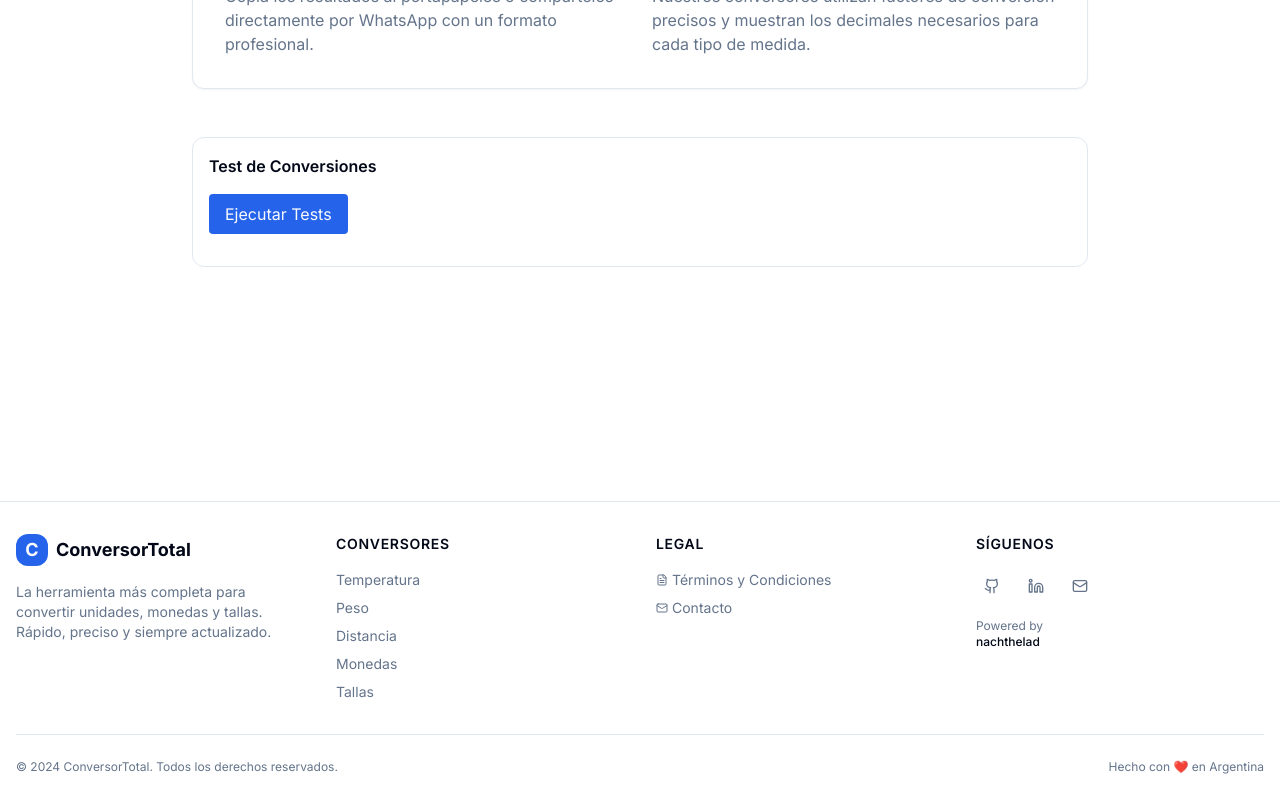
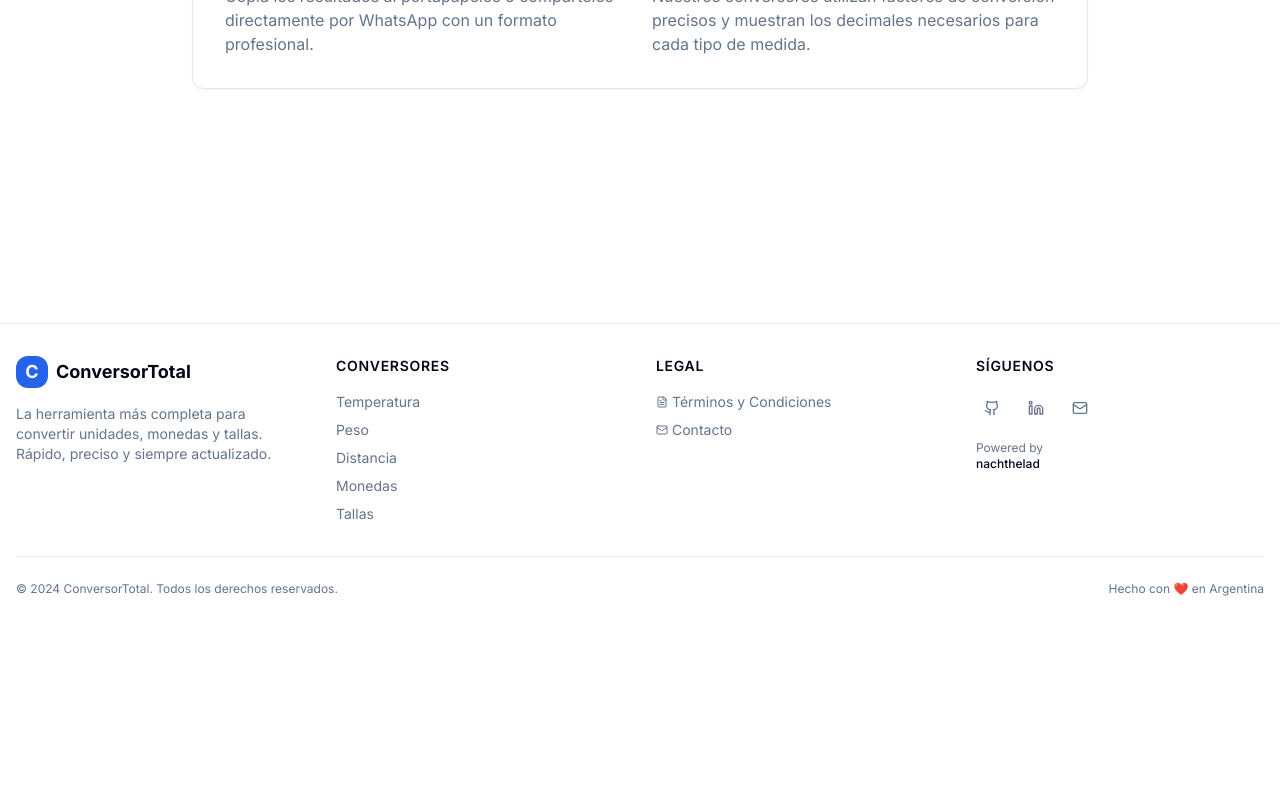
Before and after one commit to nachthelad/ConversorTotal, a Next.js app: page /unidades in a window 1280 px wide. Shown: the part 3200-4007 px from the top of the page. After the commit the page ends 3829 px from the top, so only its background shows below. Built offline with nearby package versions, Linux system fonts and the light colour scheme.

Commit message:
chore: remove unused test component and clean up page
Cleaned up page with consistent design and distributed ad spaces

#VERCEL_SKIP

Co-authored-by: Ignacio Ventura <113107710+nachthelad@users.noreply.github.com>

```diff
--- a/app/unidades/page.tsx
+++ b/app/unidades/page.tsx
@@ -7,7 +7,6 @@ import { AreaConverterFlexible } from "@/components/area-converter-flexible"
 import { SpeedConverterFlexible } from "@/components/speed-converter-flexible"
 import { TimeConverterFlexible } from "@/components/time-converter-flexible"
 import { SEOBreadcrumbs } from "@/components/seo-breadcrumbs"
-import { ConversionTest } from "@/components/conversion-test"
 
 export const metadata: Metadata = {
   title: "Conversores de Unidades - ConvierteYa | Herramientas de Conversión",
@@ -129,11 +128,6 @@ export default function UnidadesPage() {
           </div>
         </div>
 
-        {/* Test de Conversiones - Solo para verificación */}
-        <div className="mt-16 max-w-4xl mx-auto">
-          <ConversionTest />
-        </div>
-
         {/* Espacio final para Auto Ads */}
         <div className="min-h-[90px] flex items-center justify-center">
           {/* Google Auto Ads puede usar este espacio */}
```
